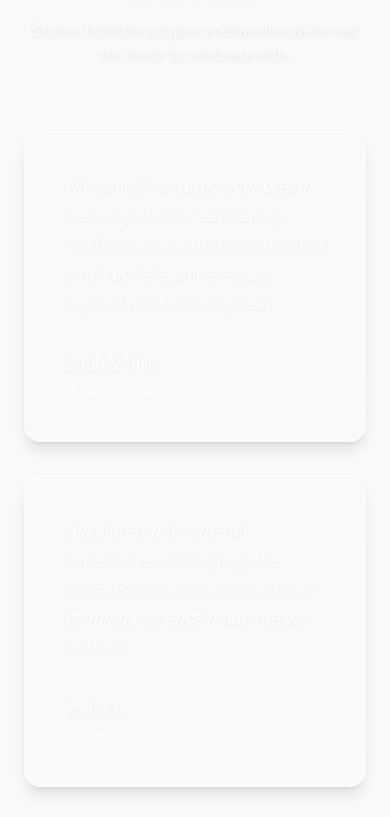
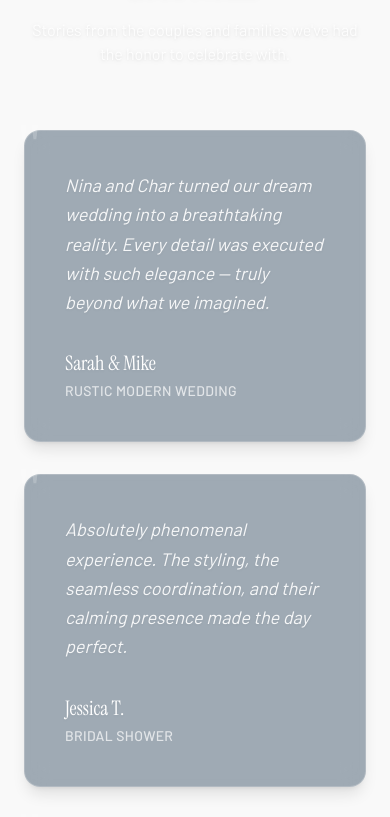
Before and after one commit to arkadberu-trmib/cn-event-management, a React (Vite) app: page / in a window 390 px wide. Shown: the part 4660-5477 px from the top of the page. Built offline with nearby package versions, Linux system fonts and the light colour scheme.

Commit message:
Improve mobile love note form layout

```diff
--- a/src/components/Testimonials.tsx
+++ b/src/components/Testimonials.tsx
@@ -143,7 +143,7 @@ export function Testimonials() {
             whileInView={{ opacity: 1, y: 0 }}
             viewport={{ once: true, margin: "-50px" }}
             transition={{ delay: i * 0.15, duration: 0.6 }}
-            className="relative liquid-glass p-10 rounded-2xl shadow-lg hover:shadow-2xl transition-all duration-300 border border-white/20"
+            className="relative rounded-2xl border border-white/20 bg-[#314b5f]/45 p-10 shadow-lg backdrop-blur-md transition-all duration-300 hover:bg-[#314b5f]/55 hover:shadow-2xl"
           >
             <div className="absolute -top-4 -left-2 text-white/20 text-6xl font-heading leading-none font-serif">"</div>
             <p className="text-white/90 text-lg leading-relaxed relative z-10 mb-8 italic drop-shadow-sm">
@@ -194,7 +194,7 @@ export function Testimonials() {
               animate={{ opacity: 1, y: 0, scale: 1 }}
               exit={{ opacity: 0, y: 24, scale: 0.98 }}
               transition={{ duration: 0.2, ease: "easeOut" }}
-              className="fixed left-4 right-4 top-1/2 z-50 max-h-[calc(100vh-4rem)] -translate-y-1/2 overflow-y-auto rounded-2xl border border-white/20 bg-slate-950 p-6 shadow-2xl md:left-1/2 md:right-auto md:w-full md:max-w-xl md:-translate-x-1/2"
+              className="fixed left-4 right-4 top-6 z-50 max-h-[calc(100vh-3rem)] overflow-y-auto rounded-2xl border border-white/20 bg-[#314b5f]/95 p-6 shadow-2xl backdrop-blur-xl md:left-1/2 md:right-auto md:top-1/2 md:w-full md:max-w-xl md:-translate-x-1/2 md:-translate-y-1/2"
             >
               <div className="mb-6 flex items-start justify-between gap-4">
                 <div>
```
